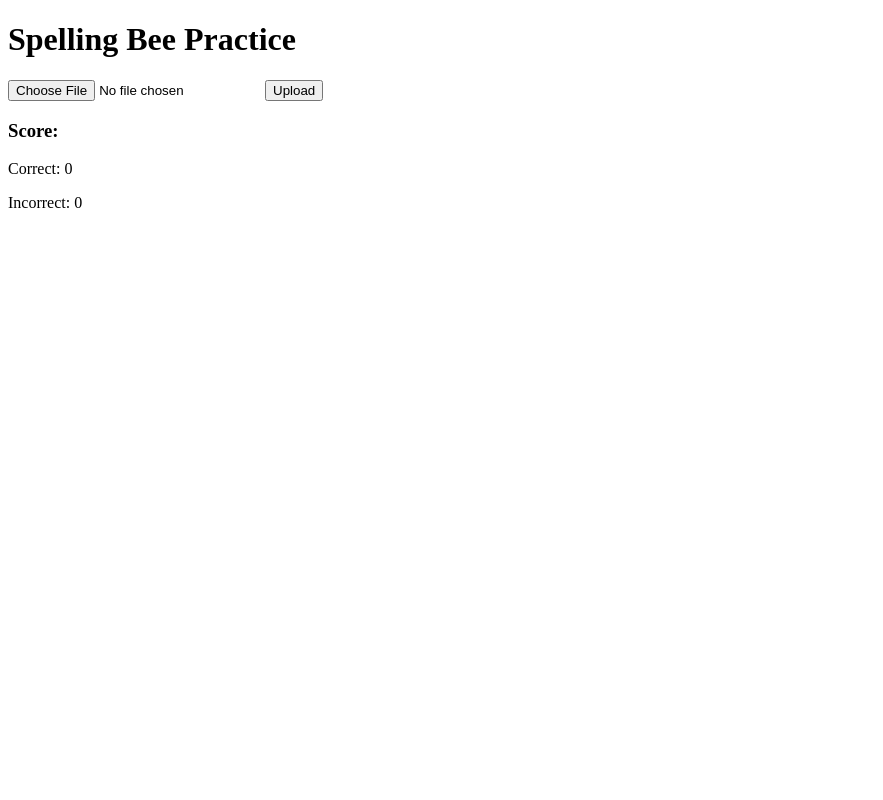
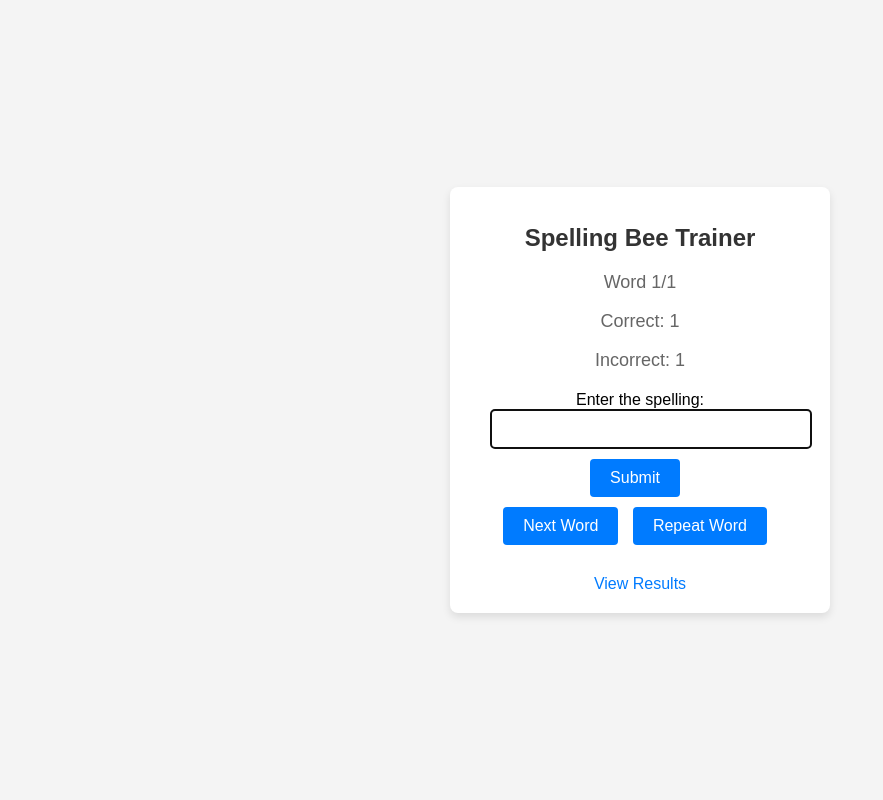
Before and after one commit to NanaHarith/BeeTrainer, a Flask app: template templates/index.html in a window 1280 px wide. Shown: the whole page, without its empty margins (0-883 px from the left). Run offline with Flask 3, Linux system fonts and the light colour scheme; the template is opened without the code that fills it: most values are stand-ins (such as "Sample title", 1, 10 or a date in 2020); parts of the project's set-up code (start-up, migrations or seed data) failed here and were passed over.

Commit message:
Major bug fixes

```diff
--- a/app.py
+++ b/app.py
@@ -1,137 +1,99 @@
-from flask import Flask, render_template, request, jsonify, session
-import pandas as pd
-import os
-from werkzeug.utils import secure_filename
-from multiprocessing import Process, Queue
+from flask import Flask, render_template, request, redirect, url_for, session
+import csv
 import pyttsx3
+import threading
+
 
 app = Flask(__name__)
-app.secret_key = 'your_secret_key_here'  # Replace with a real secret key
+app.secret_key = 'your_secret_key'
 
-# Configure upload folder
-UPLOAD_FOLDER = 'uploads'
-ALLOWED_EXTENSIONS = {'csv', 'xls', 'xlsx'}
-app.config['UPLOAD_FOLDER'] = UPLOAD_FOLDER
-
-# Global variables
-words = []
-current_word_index = -1
-tts_queue = Queue()
+#@app.before_request
+#def clear_session():
+ #   session.clear()
+# Load words from CSV file
+def load_words():
+    with open('c:/temp/WordList.csv', newline='') as csvfile:
+        reader = csv.DictReader(csvfile)
+        words = [row['word'] for row in reader]
+    return words
 
 
-def allowed_file(filename):
-    return '.' in filename and filename.rsplit('.', 1)[1].lower() in ALLOWED_EXTENSIONS
+# Text-to-Speech Function
+def speak(word):
+    engine = pyttsx3.init()
+    engine.say(word)
+    engine.runAndWait()
 
 
-def tts_process(queue):
-    engine = pyttsx3.init()
-    while True:
-        word = queue.get()
-        if word is None:
-            break
-        engine.say(word)
-        engine.runAndWait()
+@app.route('/')
+def index():
+    if 'words' not in session:
+        session['words'] = load_words()
+        session['current_word_index'] = 0
+        session['correct_words'] = []
+        session['incorrect_words'] = []
+        session['current_word_index'] = 0
+        session['total_correct'] = 0
+        session['total_incorrect'] = 0
+
+    current_word = session['words'][session['current_word_index']]
+
+    # Use threading to avoid blocking the main thread
+    threading.Thread(target=speak, args=(current_word,)).start()
+
+    return render_template('index.html',
+                           total_words=len(session['words']),
+                           total_correct=session['total_correct'],
+                           total_incorrect=session['total_incorrect'],
+                           current_index=session['current_word_index'] + 1)
 
 
-@app.route('/', methods=['GET', 'POST'])
-def index():
-    global words, current_word_index
+@app.route('/submit', methods=['POST'])
+def submit():
+    user_input = request.form['spelling'].strip().lower()
+    current_word = session['words'][session['current_word_index']].strip().lower()
 
-    if request.method == 'POST':
-        if 'file' not in request.files:
-            return jsonify({'error': 'No file part'})
+    if user_input == current_word:
+        session['total_correct'] += 1
+        session['correct_words'].append(current_word)
+    else:
+        session['total_incorrect'] += 1
+        session['incorrect_words'].append(current_word)
 
-        file = request.files['file']
+    # Move to the next word
+    session['current_word_index'] += 1
 
-        if file.filename == '':
-            return jsonify({'error': 'No selected file'})
-
-        if file and allowed_file(file.filename):
-            filename = secure_filename(file.filename)
-            filepath = os.path.join(app.config['UPLOAD_FOLDER'], filename)
-            file.save(filepath)
-
-            # Read the file
-            if filename.endswith('.csv'):
-                df = pd.read_csv(filepath)
-            else:
-                df = pd.read_excel(filepath)
-
-            words = df.iloc[:, 0].tolist()
-            current_word_index = -1
-            session['score'] = {'right': 0, 'wrong': 0}
-            session['results'] = []
-
-            return jsonify({'message': 'File uploaded successfully', 'word_count': len(words)})
-
-    return render_template('index.html')
+    if session['current_word_index'] < len(session['words']):
+        return redirect(url_for('index'))
+    else:
+        return redirect(url_for('results'))
 
 
-@app.route('/next_word', methods=['GET'])
+@app.route('/next_word', methods=['POST'])
 def next_word():
-    global tts_queue
+    session['current_word_index'] += 1
 
-    # Increment and retrieve the current word index from the session
-    session['current_word_index'] = session.get('current_word_index', -1) + 1
-    current_word_index = session['current_word_index']
-
-    if current_word_index < len(words):
-        word = words[current_word_index]
-        tts_queue.put(word)
-        return jsonify({'word': word, 'index': current_word_index + 1, 'total': len(words)})
+    if session['current_word_index'] < len(session['words']):
+        return redirect(url_for('index'))
     else:
-        return jsonify({'message': 'No more words'})
+        return redirect(url_for('results'))
 
 
-@app.route('/repeat_word', methods=['GET'])
-def repeat_word():
-    global current_word_index, tts_queue
-
-    if current_word_index >= 0 and current_word_index < len(words):
-        word = words[current_word_index]
-        tts_queue.put(word)
-        return jsonify({'word': word, 'index': current_word_index + 1, 'total': len(words)})
-    else:
-        return jsonify({'message': 'No word to repeat'})
+@app.route('/repeat', methods=['POST'])
+def repeat():
+    current_word = session['words'][session['current_word_index']]
+    threading.Thread(target=speak, args=(current_word,)).start()
+    return redirect(url_for('index'))
 
 
-@app.route('/check_spelling', methods=['POST'])
-def check_spelling():
-    data = request.json
-    user_spelling = data['spelling']
-    correct_spelling = words[current_word_index]
-
-    if user_spelling.lower() == correct_spelling.lower():
-        session['score']['right'] += 1
-        result = 'correct'
-    else:
-        session['score']['wrong'] += 1
-        result = 'incorrect'
-
-    session['results'].append({
-        'word': correct_spelling,
-        'user_spelling': user_spelling,
-        'result': result
-    })
-    session.modified = True
-
-    return jsonify({
-        'result': result,
-        'correct_spelling': correct_spelling,
-        'score': session['score']
-    })
-
-
-@app.route('/results', methods=['GET'])
+@app.route('/results')
 def results():
-    return render_template('results.html', results=session.get('results', []),
-                           score=session.get('score', {'right': 0, 'wrong': 0}))
+    return render_template('results.html',
+                           total_correct=session['total_correct'],
+                           total_incorrect=session['total_incorrect'],
+                           correct_words=session['correct_words'],
+                           incorrect_words=session['incorrect_words'])
 
 
 if __name__ == '__main__':
-    os.makedirs(UPLOAD_FOLDER, exist_ok=True)
-    p = Process(target=tts_process, args=(tts_queue,))
-    p.start()
-    app.run(debug=False, use_reloader=False)
-    tts_queue.put(None)
-    p.join()
+    app.run(debug=True)
--- a/templates/index.html
+++ b/templates/index.html
@@ -3,108 +3,95 @@
 <head>
     <meta charset="UTF-8">
     <meta name="viewport" content="width=device-width, initial-scale=1.0">
-    <title>Spelling Bee Practice</title>
-    <script src="https://code.jquery.com/jquery-3.6.0.min.js"></script>
+    <title>Spelling Bee Trainer</title>
+    <style>
+        body {
+            font-family: Arial, sans-serif;
+            background-color: #f4f4f4;
+            margin: 0;
+            padding: 0;
+            display: flex;
+            justify-content: center;
+            align-items: center;
+            height: 100vh;
+        }
+        .container {
+            background-color: #fff;
+            padding: 20px 40px;
+            border-radius: 8px;
+            box-shadow: 0 4px 8px rgba(0, 0, 0, 0.1);
+            text-align: center;
+            width: 300px;
+        }
+        h1 {
+            color: #333;
+            margin-bottom: 20px;
+            font-size: 24px;
+        }
+        p {
+            font-size: 18px;
+            color: #666;
+        }
+        form {
+            margin-top: 20px;
+        }
+        input[type="text"] {
+            width: 100%;
+            padding: 10px;
+            margin-bottom: 10px;
+            border: 1px solid #ddd;
+            border-radius: 4px;
+            font-size: 16px;
+        }
+        button {
+            padding: 10px 20px;
+            border: none;
+            border-radius: 4px;
+            background-color: #007bff;
+            color: white;
+            font-size: 16px;
+            cursor: pointer;
+            margin-right: 10px;
+            margin-bottom: 10px;
+        }
+        button:hover {
+            background-color: #0056b3;
+        }
+        .link {
+            margin-top: 20px;
+            display: block;
+            color: #007bff;
+            text-decoration: none;
+            font-size: 16px;
+        }
+        .link:hover {
+            text-decoration: underline;
+        }
+    </style>
 </head>
 <body>
-    <h1>Spelling Bee Practice</h1>
-    <input type="file" id="fileInput" accept=".csv,.xls,.xlsx">
-    <button onclick="uploadFile()">Upload</button>
-    <div id="message"></div>
-    <div id="practice" style="display: none;">
-        <h2>Word: <span id="wordIndex"></span> / <span id="totalWords"></span></h2>
-        <input type="text" id="spelling" placeholder="Enter spelling">
-        <button onclick="checkSpelling()">Submit</button>
-        <button onclick="nextWord()">Next Word</button>
-        <button onclick="repeatWord()">Repeat Word</button>
+    <div class="container">
+        <h1>Spelling Bee Trainer</h1>
+        <p>Word {{ current_index }}/{{ total_words }}</p>
+        <p>Correct: {{ total_correct }}</p>
+        <p>Incorrect: {{ total_incorrect }}</p>
+
+        <form action="{{ url_for('submit') }}" method="POST">
+            <label for="spelling">Enter the spelling:</label>
+            <input type="text" id="spelling" name="spelling" required autofocus>
+            <button type="submit">Submit</button>
+        </form>
+
+        <form action="{{ url_for('next_word') }}" method="POST" style="display:inline;">
+            <button type="submit">Next Word</button>
+        </form>
+
+        <form action="{{ url_for('repeat') }}" method="POST" style="display:inline;">
+            <button type="submit">Repeat Word</button>
+        </form>
+
+        <!-- Link to the results page -->
+        <a href="{{ url_for('results') }}" class="link">View Results</a>
     </div>
-    <div id="score">
-        <h3>Score:</h3>
-        <p>Correct: <span id="rightScore">0</span></p>
-        <p>Incorrect: <span id="wrongScore">0</span></p>
-    </div>
-    <button onclick="showResults()" id="showResultsBtn" style="display: none;">Show Results</button>
-
-    <audio id="correctSound" src="https://www.soundjay.com/buttons/sounds/button-09.mp3"></audio>
-
-    <script>
-        function uploadFile() {
-            var fileInput = document.getElementById('fileInput');
-            var file = fileInput.files[0];
-            var formData = new FormData();
-            formData.append('file', file);
-
-            $.ajax({
-                url: '/',
-                type: 'POST',
-                data: formData,
-                processData: false,
-                contentType: false,
-                success: function(response) {
-                    $('#message').text(response.message);
-                    if (response.word_count) {
-                        $('#practice').show();
-                        $('#totalWords').text(response.word_count);
-                        $('#showResultsBtn').show();
-                        nextWord();
-                    }
-                }
-            });
-        }
-
-        function nextWord() {
-            $.get('/next_word', function(data) {
-                if (data.word) {
-                    $('#wordIndex').text(data.index);
-                    $('#totalWords').text(data.total);
-                    $('#spelling').val('').focus();
-                    $('#message').text('');  // Clear any previous messages
-                } else {
-                    $('#message').text(data.message);
-                    $('#practice').hide();  // Hide practice area when no more words
-                }
-            });
-        }
-
-        function repeatWord() {
-            $.get('/repeat_word', function(data) {
-                if (data.word) {
-                    // The word is being repeated, no need to update the UI
-                } else {
-                    $('#message').text(data.message);
-                }
-            });
-        }
-
-        function checkSpelling() {
-            var spelling = $('#spelling').val();
-            $.ajax({
-                url: '/check_spelling',
-                type: 'POST',
-                contentType: 'application/json',
-                data: JSON.stringify({spelling: spelling}),
-                success: function(response) {
-                    $('#message').text('Your spelling is ' + response.result + '. Correct spelling: ' + response.correct_spelling);
-                    $('#rightScore').text(response.score.right);
-                    $('#wrongScore').text(response.score.wrong);
-                    if (response.result === 'correct') {
-                        document.getElementById('correctSound').play();
-                        nextWord();
-                    }
-                }
-            });
-        }
-
-        function showResults() {
-            window.location.href = '/results';
-        }
-
-        // Add event listener for Enter key
-        document.getElementById('spelling').addEventListener('keyup', function(event) {
-            if (event.key === 'Enter') {
-                checkSpelling();
-            }
-        });
-    </script>
 </body>
 </html>
```
Also changed, not shown: templates/results.html (+96 -17 lines).
